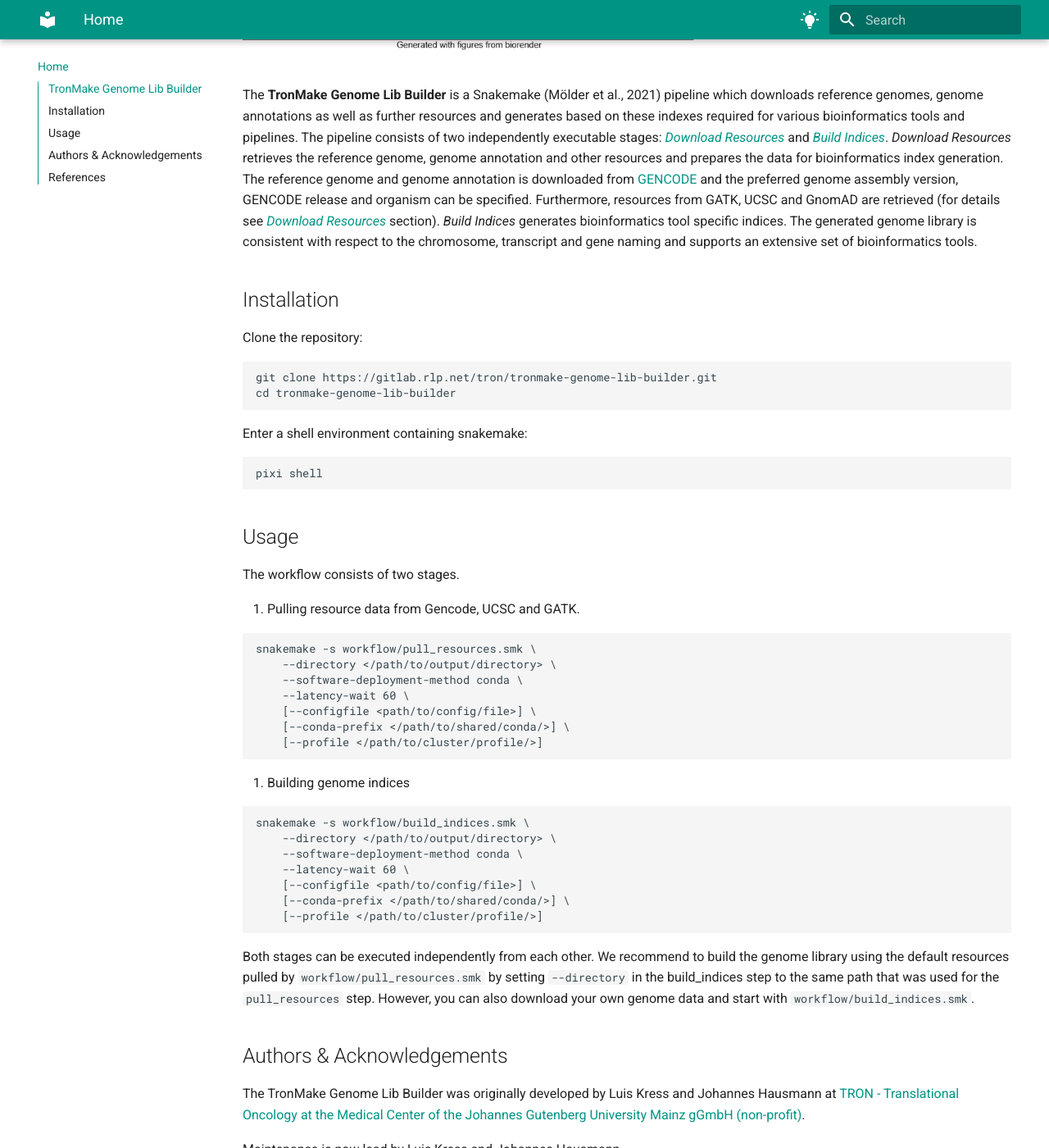
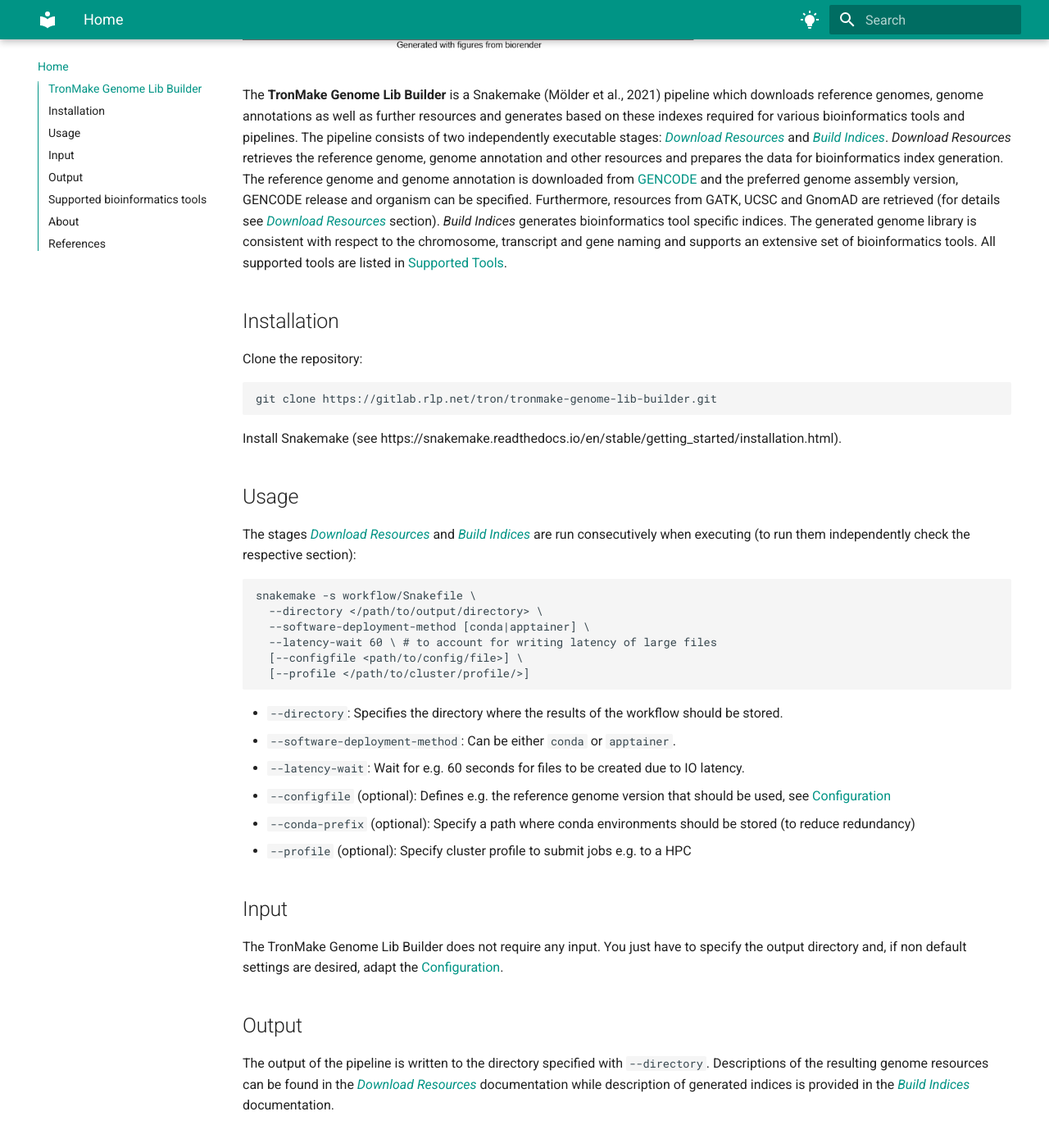
Before and after one commit to TRON-Bioinformatics/oblx, an MkDocs documentation site: the page built from docs/tronmake-genome-lib-builder/docs/index.md, in a window 1280 px wide and 1400 px high, scrolled down 1408 px. Shown: the whole window at 82% size. Built offline with MkDocs 1.6.1 and Material for MkDocs 9.7.7, drawn with Linux system fonts in a browser that asks for light colours; some of the changed text lies outside the part shown.

Commit message:
docs: Add output files and supported tools

````diff
--- a/docs/tronmake-genome-lib-builder/docs/index.md
+++ b/docs/tronmake-genome-lib-builder/docs/index.md
@@ -28,7 +28,8 @@
 section). *Build Indices* generates bioinformatics tool specific indices. The
 generated genome library is consistent with respect to the chromosome,
 transcript and gene naming and supports an extensive set of bioinformatics
-tools.
+tools. All supported tools are listed in
+[Supported Tools](supported_tools.md#supported-tools).
 
 ## Installation
 
@@ -36,56 +37,60 @@
 
 ```
 git clone https://gitlab.rlp.net/tron/tronmake-genome-lib-builder.git
-cd tronmake-genome-lib-builder
 ```
 
-Enter a shell environment containing snakemake:
-
-```
-pixi shell
-```
+Install Snakemake (see
+https://snakemake.readthedocs.io/en/stable/getting_started/installation.html).
 
 ## Usage
 
-The workflow consists of two stages.
-
-1. Pulling resource data from Gencode, UCSC and GATK.
+The stages [*Download Resources*](pull_resources.md#download-resources) and
+[*Build Indices*](build_indices.md#build-indices) are run consecutively when
+executing (to run them independently check the respective section):
 
 ```
-snakemake -s workflow/pull_resources.smk \
-    --directory </path/to/output/directory> \
-    --software-deployment-method conda \
-    --latency-wait 60 \
-    [--configfile <path/to/config/file>] \
-    [--conda-prefix </path/to/shared/conda/>] \
-    [--profile </path/to/cluster/profile/>]
+snakemake -s workflow/Snakefile \
+  --directory </path/to/output/directory> \
+  --software-deployment-method [conda|apptainer] \
+  --latency-wait 60 \ # to account for writing latency of large files
+  [--configfile <path/to/config/file>] \
+  [--profile </path/to/cluster/profile/>]
 ```
 
-2. Building genome indices
+- `--directory`: Specifies the directory where the results of the workflow
+  should be stored.
+- `--software-deployment-method`: Can be either `conda` or `apptainer`.
+- `--latency-wait`: Wait for e.g. 60 seconds for files to be created due to IO
+  latency.
+- `--configfile` (optional): Defines e.g. the reference genome version that
+  should be used, see [Configuration](configuration.md)
+- `--conda-prefix` (optional): Specify a path where conda environments should be
+  stored (to reduce redundancy)
+- `--profile` (optional): Specify cluster profile to submit jobs e.g. to a HPC
 
-```
-snakemake -s workflow/build_indices.smk \
-    --directory </path/to/output/directory> \
-    --software-deployment-method conda \
-    --latency-wait 60 \
-    [--configfile <path/to/config/file>] \
-    [--conda-prefix </path/to/shared/conda/>] \
-    [--profile </path/to/cluster/profile/>]
-```
+## Input
 
-Both stages can be executed independently from each other. We recommend to build
-the genome library using the default resources pulled by
-`workflow/pull_resources.smk` by setting `--directory` in the build_indices step
-to the same path that was used for the `pull_resources` step. However, you can
-also download your own genome data and start with `workflow/build_indices.smk`.
+The TronMake Genome Lib Builder does not require any input. You just have to
+specify the output directory and, if non default settings are desired, adapt the
+[Configuration](configuration.md#configuration).
 
-## Authors & Acknowledgements
+## Output
+
+The output of the pipeline is written to the directory specified with
+`--directory`. Descriptions of the resulting genome resources can be found in
+the [*Download Resources*](pull_resources.md#download-resources) documentation
+while description of generated indices is provided in the
+[*Build Indices*](build_indices.md#build-indices) documentation.
+
+## Supported bioinformatics tools
+
+See [Supported Tools](supported_tools.md#supported-tools).
+
+## About
 
 The TronMake Genome Lib Builder was originally developed by Luis Kress and
 Johannes Hausmann at
 [TRON - Translational Oncology at the Medical Center of the Johannes Gutenberg University Mainz gGmbH (non-profit)](https://tron-mainz.de/).
-
-Maintenance is now lead by Luis Kress and Johannes Hausmann.
 
 Main developers:
 
--- a/docs/tronmake-genome-lib-builder/mkdocs.yml
+++ b/docs/tronmake-genome-lib-builder/mkdocs.yml
@@ -4,8 +4,8 @@
   - Download Resources: pull_resources.md
   - Build Indices: build_indices.md
   - Configuration: configuration.md
+  - Supported Tools: supported_tools.md
   - Developer Guide: developer_guide.md
-  - About: about.md
 theme:
   name: material
   features:
````
Also changed, not shown: docs/tronmake-genome-lib-builder/docs/about.md (deleted, +0 -7 lines), docs/tronmake-genome-lib-builder/docs/pull_resources.md (+20 -8 lines), docs/tronmake-genome-lib-builder/docs/supported_tools.md (added, +10 -0 lines), docs/tronmake-genome-lib-builder/docs/resources/genomelib_theme.jpg (deleted), 3 other files.
